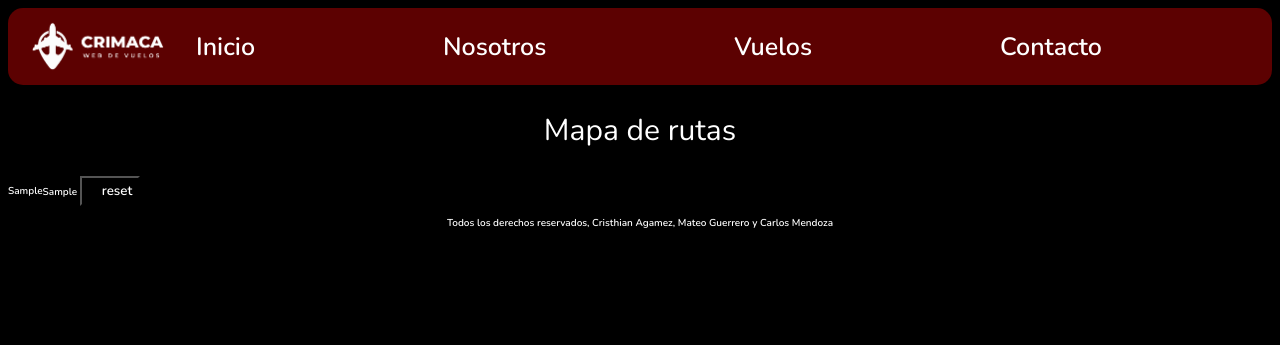
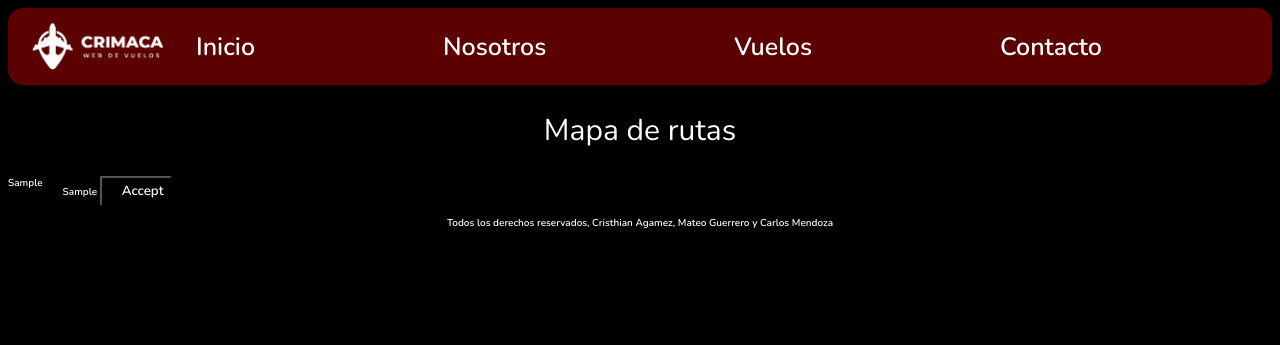
Before and after one commit to CristhianAC/Laboratorio2-CristhianAgamez-CarlosMendoza-MateoGuerrero, a Django app: template templates/sistema.html in a window 1280 px wide. Shown: the top 345 px of the page. Run offline with Django 4.2, Linux system fonts and the light colour scheme; the template is opened without the code that fills it: most values are stand-ins (such as "Sample title", 1, 10 or a date in 2020).

Commit message:
Web interactiva estetica

```diff
--- a/grafoConMapa/forms.py
+++ b/grafoConMapa/forms.py
@@ -1,4 +1,5 @@
 from django import forms
 
 class addCity(forms.Form):
-    City= forms.CharField(label="Ingrese la ciudad de origen", max_length=200, widget=forms.TextInput(attrs={"background-color":"black"}))
+    City= forms.CharField(label="Ingrese la ciudad de origen", max_length=200, widget=forms.TextInput(attrs={"color":"black"}))
+    destiny = forms.CharField(label="Ingrese la ciudad del destino",max_length=200, widget=forms.TextInput(attrs={"color":"black"}), required=False)
--- a/static/Css/estilo.css
+++ b/static/Css/estilo.css
@@ -175,8 +175,9 @@ button{
     background-color: #5c0101;
 }
 .mapa{
-    display: flex;
-    align-items: center;
+    display: grid;
+    grid-template-columns: 2/3, 1/3;
+    column-gap: 20px;
 }
 .mapa div{
 
--- a/templates/sistema.html
+++ b/templates/sistema.html
@@ -4,10 +4,10 @@
 {{m | safe}}
 <form method="post">
     {% csrf_token %}
-    {{addCity}}
+    {{addCity.as_p}}
     <button onclick="document.location.reload()" style="background-color: black; height: 30px; padding-left: 20px;justify-content: center;">
 
-        reset
+        Accept
     </button>
 </form>
 {% endblock %}
```
